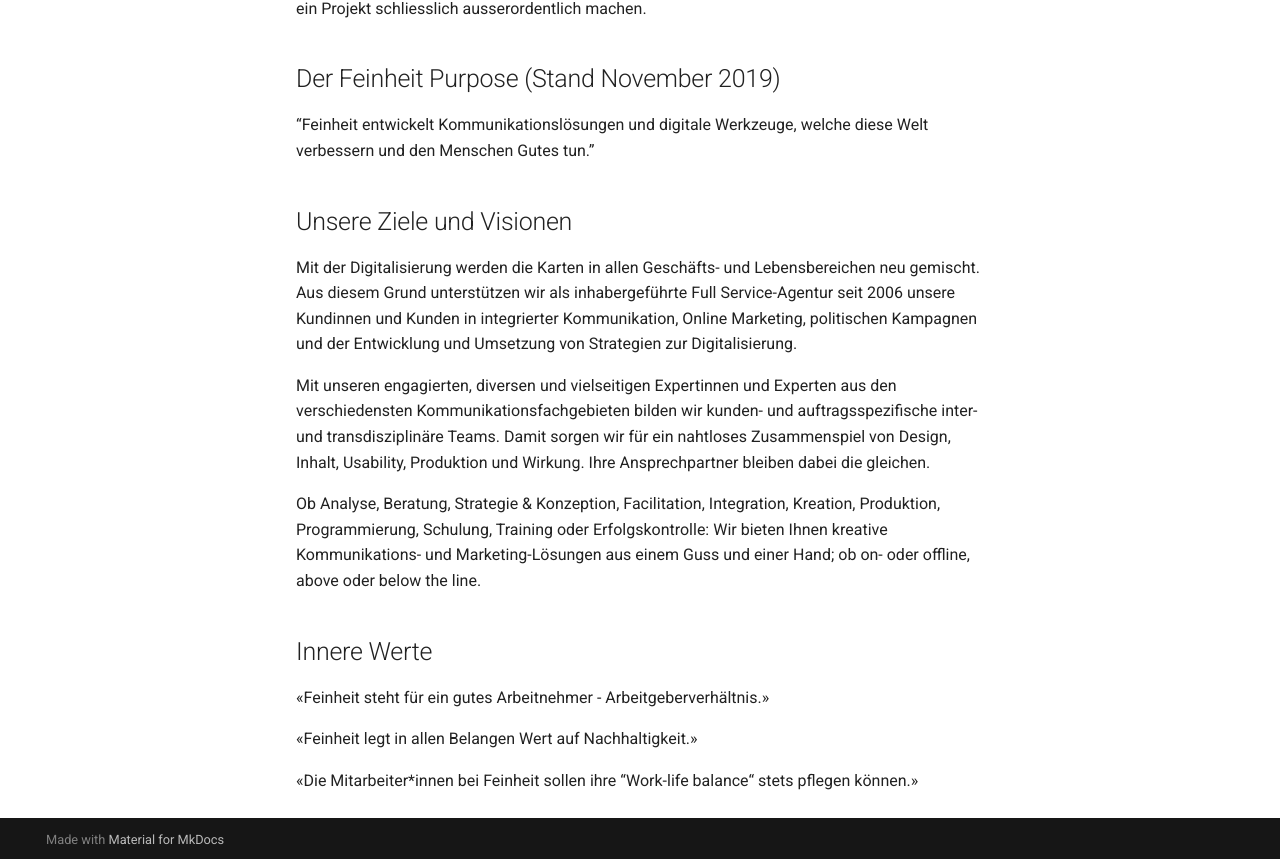
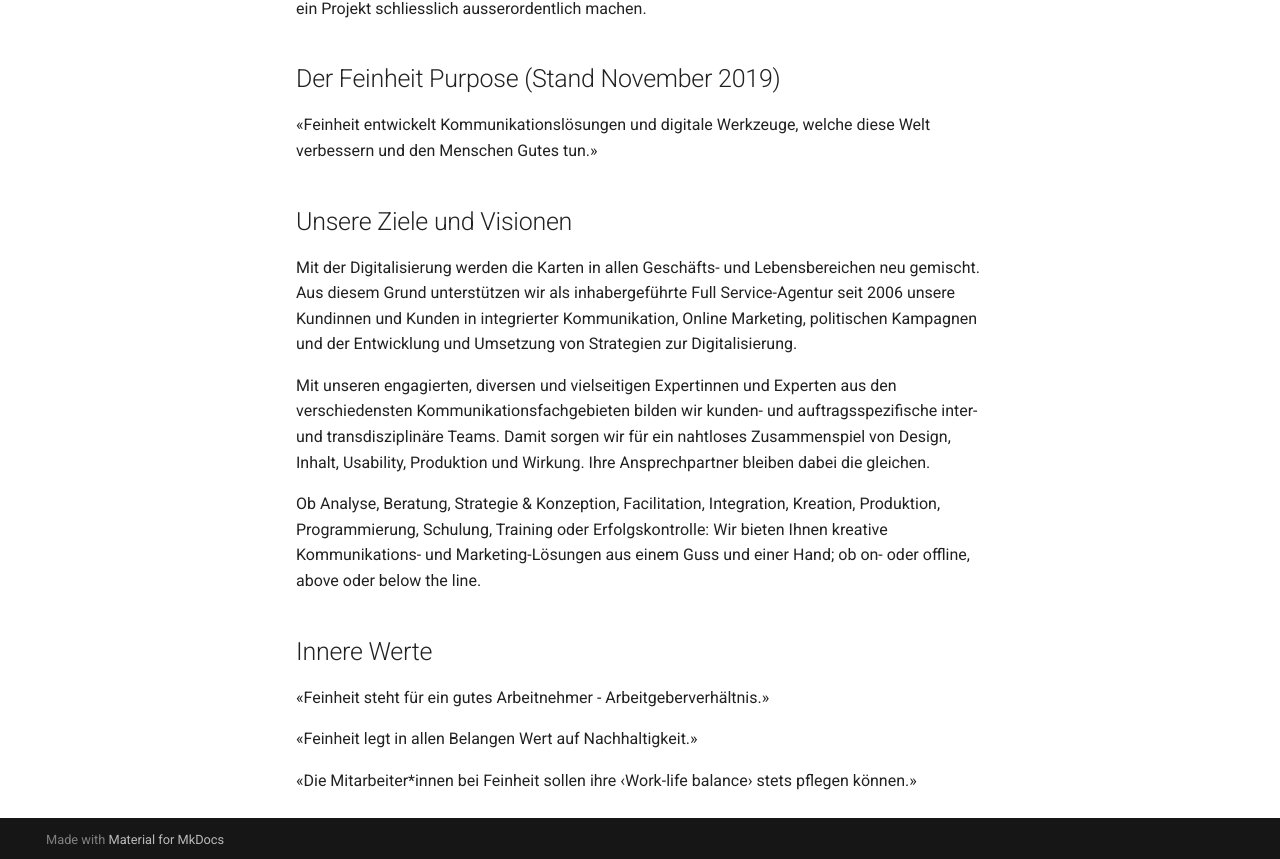
Before and after one commit to nada/handbuch, an MkDocs documentation site: the page built from docs/strategisch-horizontal-mutig.md, in a window 1280 px wide and 1369 px high. Shown: the part 507-1366 px from the top of the window. Built offline with MkDocs 1.6.1 and Material for MkDocs 9.7.7, drawn with Linux system fonts in a browser that asks for light colours; comment, search, counter and statistics services are not loaded.

Commit message:
Microtypography

```diff
--- a/docs/strategisch-horizontal-mutig.md
+++ b/docs/strategisch-horizontal-mutig.md
@@ -6,7 +6,7 @@
 
 ## Der Feinheit Purpose (Stand November 2019)
 
-"Feinheit entwickelt Kommunikationslösungen und digitale Werkzeuge, welche diese Welt verbessern und den Menschen Gutes tun."
+«Feinheit entwickelt Kommunikationslösungen und digitale Werkzeuge, welche diese Welt verbessern und den Menschen Gutes tun.»
 
 ## Unsere Ziele und Visionen
 
@@ -22,4 +22,4 @@
 
 «Feinheit legt in allen Belangen Wert auf Nachhaltigkeit.»
 
-«Die Mitarbeiter*innen bei Feinheit sollen ihre “Work-life balance“ stets pflegen können.»
+«Die Mitarbeiter*innen bei Feinheit sollen ihre ‹Work-life balance› stets pflegen können.»
```
